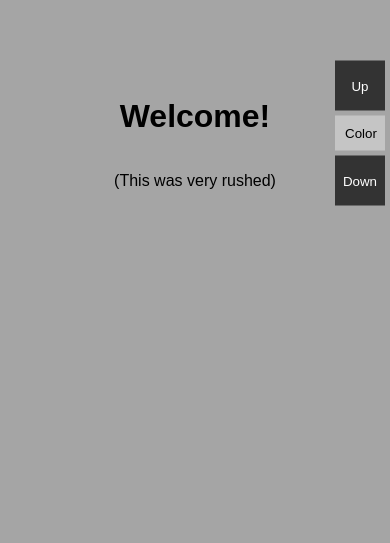
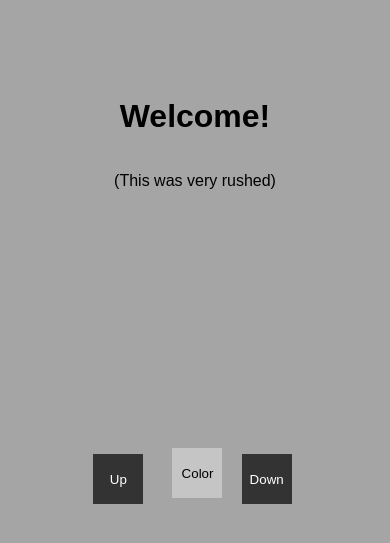
Before and after one commit to SeannRJ/First-Project, a plain HTML site: page index.html in a window 390 px wide. Shown: the part 289-832 px from the top of the page. Drawn offline with Linux system fonts and the light colour scheme.

Commit message:
responsive design created

```diff
--- a/style.css
+++ b/style.css
@@ -1,3 +1,24 @@
+@media only screen and (max-width: 600px) {
+.scroll-buttons {
+	display: flex;
+	justify-content: space-evenly;
+	align-items: flex-end;
+	position: fixed;
+	bottom: 0;
+	left: 0;
+	right: 0;
+	margin: 410px 0px 0px 0px;
+}
+.color-swap-button {
+	position: fixed;
+	left: 44%;
+	background-color: #C5C5C5;
+	color: #000000;
+	width: 50px;
+	height: 50px;
+	margin: 340px 0px 0px 0px;
+}}
+
 body {
 	background-color: #A5A5A5;
 	color: #000000;
```
